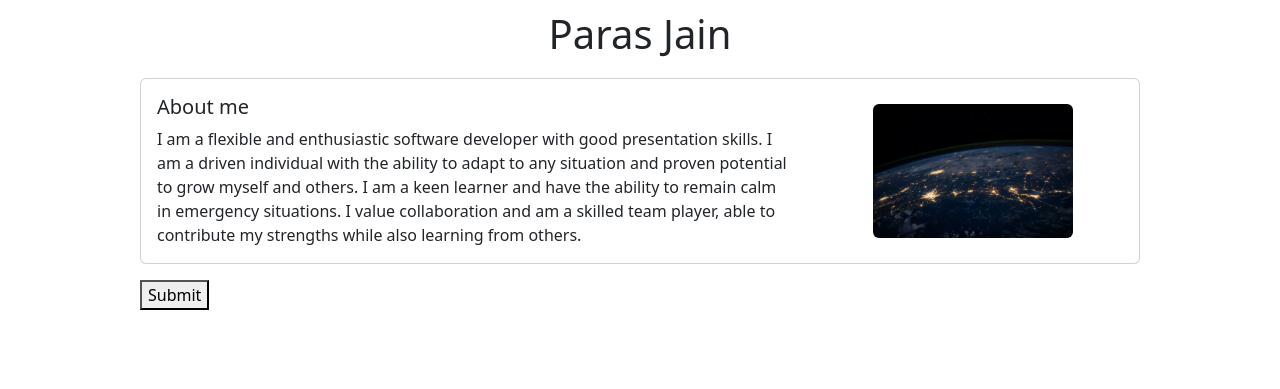
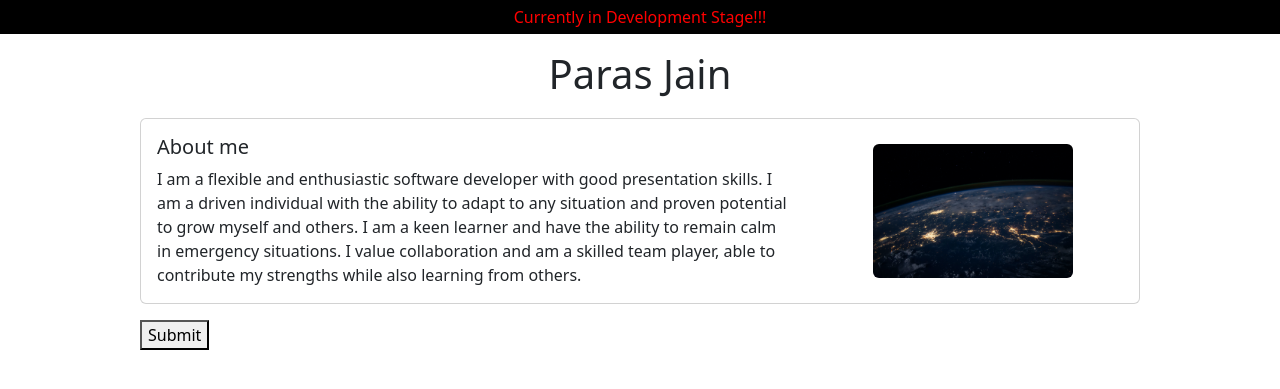
Before and after one commit to ParasJain2691/Portfolio, a Flask app: page / in a window 1280 px wide. Shown: the top 389 px of the page. Run offline with Flask 2, Linux system fonts and the light colour scheme.

Commit message:
Added tag line

```diff
--- a/templates/home.html
+++ b/templates/home.html
@@ -11,6 +11,13 @@
 </head>
 
 <body>
+  <div style="background: #000;">
+    <p style="color:red; padding: 5px; text-align:center">Currently in Development Stage!!!</h3>
+  </div>
+
+
+
+
   <div id='container'>
     <h1 class='text-center fw-light name'>Paras Jain</h1>
     <div class="card mb-3">
```
